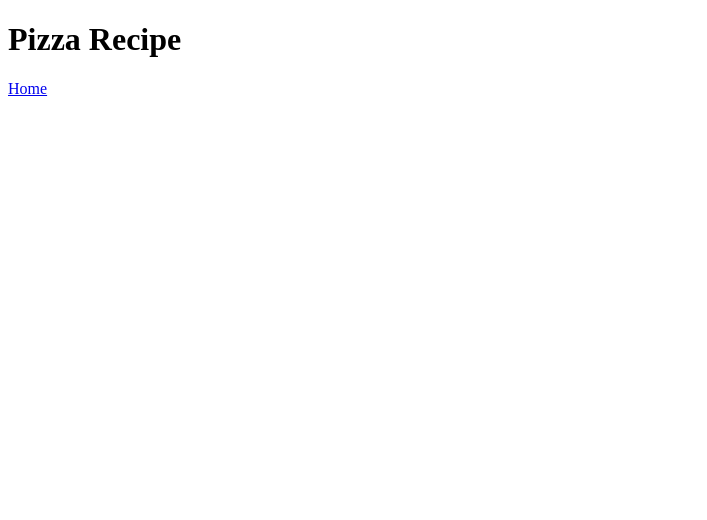
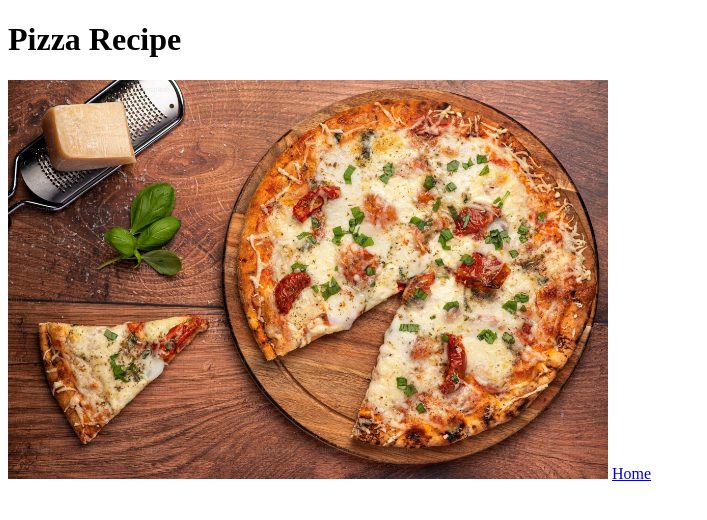
Before and after one commit to jan968/odin-recipes, a plain HTML site: page odin-recipes/pizza.html in a window 1280 px wide. Shown: the whole page, without its empty margins (0-707 px from the left). Drawn offline with Linux system fonts and the light colour scheme.

Commit message:
add pizza image to pizza recipe page

```diff
--- a/odin-recipes/pizza.html
+++ b/odin-recipes/pizza.html
@@ -7,6 +7,8 @@
 </head>
 <body>
     <h1>Pizza Recipe</h1>
+    <img src="../img/pizza.jpg" alt="Cheesy pizza" width="600">
+
 
     <a href="../index.html">Home</a>
 </body>
```
Also changed, not shown: img/pizza.jpg (added).
